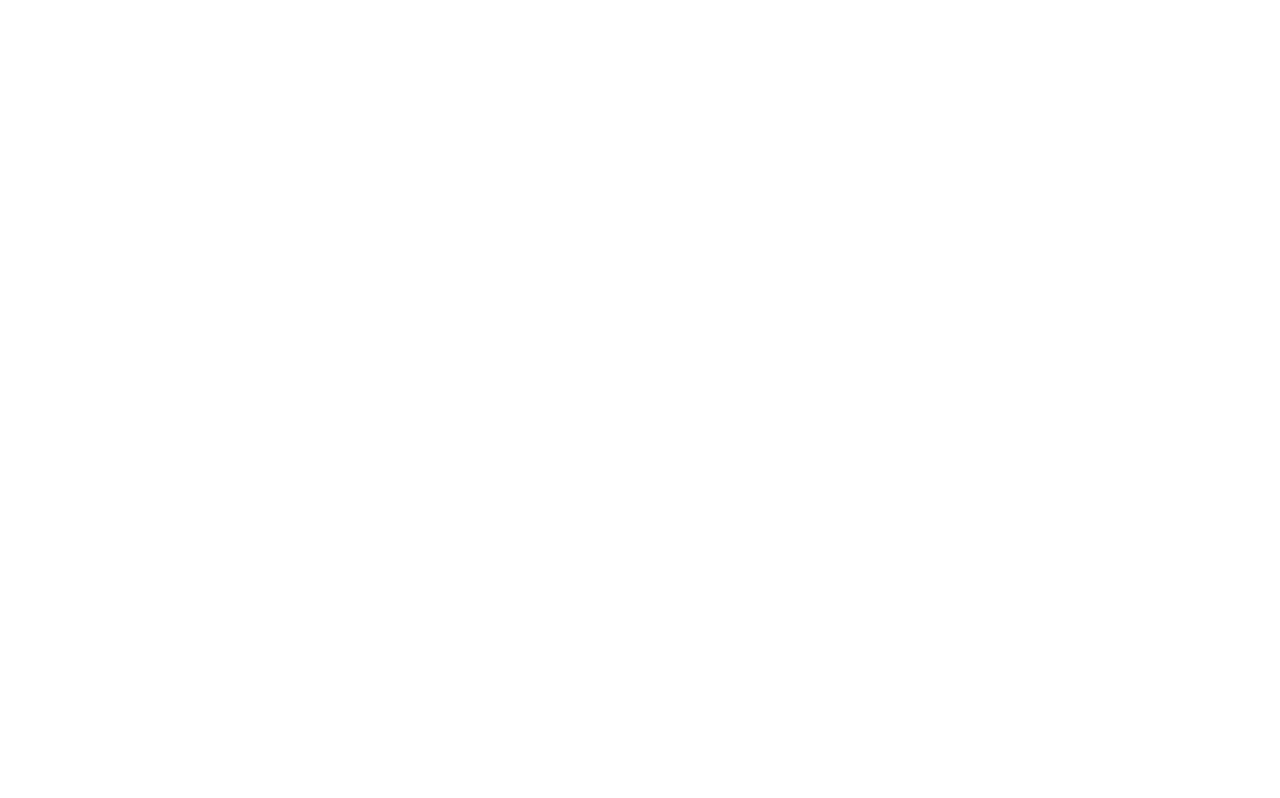
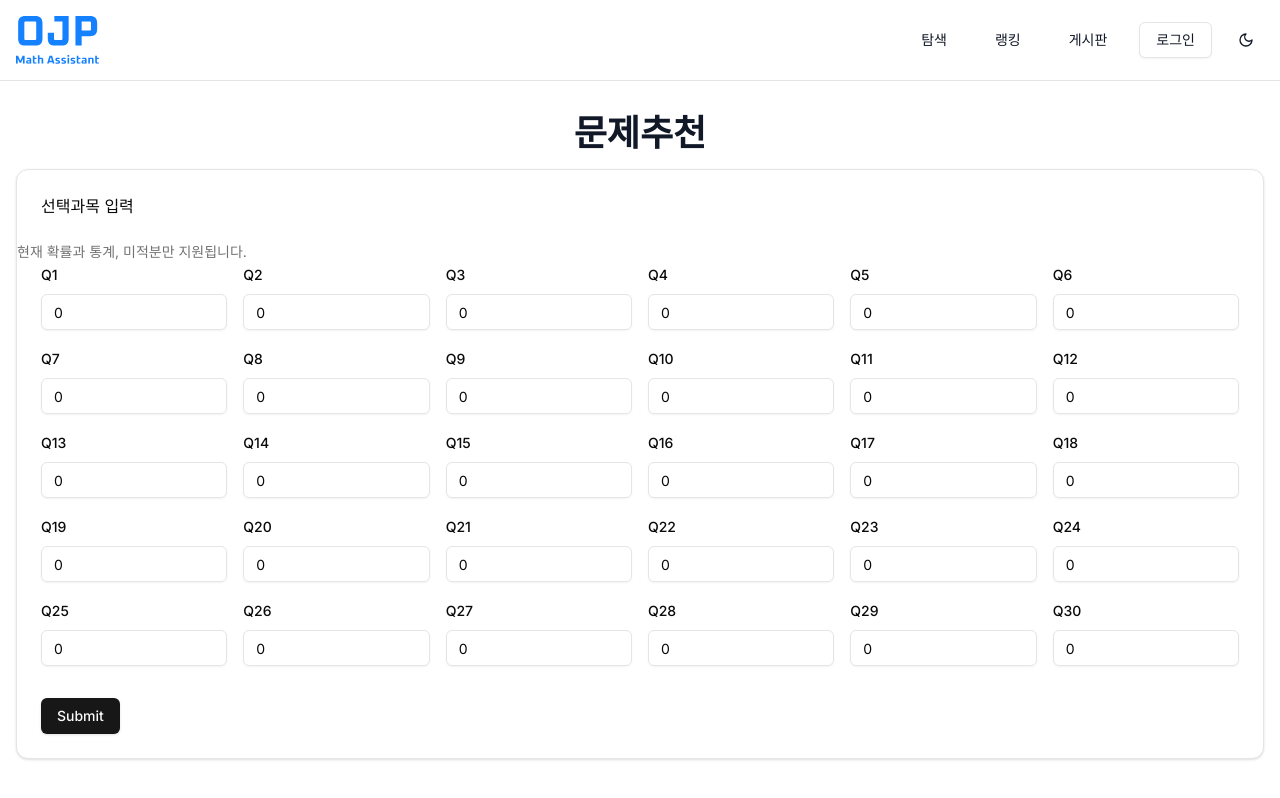
Before and after one commit to reo91004/OJP-Client, a Next.js app: page /problems/recommand in a window 1280 px wide. Before the commit this address had no page. Built offline with nearby package versions, Linux system fonts and the light colour scheme.

Commit message:
Add problem recommand page (need to update Ui and functions), Delete prisma/shema.prisma

```diff
--- a/package.json
+++ b/package.json
@@ -9,6 +9,7 @@
     "lint": "next lint"
   },
   "dependencies": {
+    "@hookform/resolvers": "^3.10.0",
     "@prisma/client": "^6.1.0",
     "@radix-ui/react-dialog": "^1.1.4",
     "@radix-ui/react-dropdown-menu": "^2.1.4",
@@ -19,6 +20,7 @@
     "@shadcn/ui": "^0.0.4",
     "class-variance-authority": "^0.7.1",
     "clsx": "^2.1.1",
+    "cn": "^0.1.1",
     "init": "^0.1.2",
     "lucide-react": "^0.469.0",
     "mongodb": "^6.12.0",
@@ -27,9 +29,11 @@
     "npx": "^10.2.2",
     "react": "^19.0.0",
     "react-dom": "^19.0.0",
+    "react-hook-form": "^7.54.2",
     "shadcn-ui": "^0.9.4",
     "tailwind-merge": "^2.6.0",
-    "tailwindcss-animate": "^1.0.7"
+    "tailwindcss-animate": "^1.0.7",
+    "zod": "^3.24.1"
   },
   "devDependencies": {
     "@eslint/eslintrc": "^3",
--- a/src/app/page.tsx
+++ b/src/app/page.tsx
@@ -29,11 +29,15 @@
           <Link href='/explore'>
             <Button size='lg'>문제 풀기</Button>
           </Link>
+          <Link href='/problems/recommand'>
+            <Button size='lg' variant='secondary'>문제 추천</Button>
+          </Link>
           <Link href='/auth/register'>
             <Button size='lg' variant='outline'>
               회원가입
             </Button>
           </Link>
+
         </div>
       </section>
 
--- a/src/app/problems/page.tsx
+++ b/src/app/problems/page.tsx
@@ -34,34 +34,9 @@
 export default function ProblemsPage() {
   return (
     <div>
-      <h1 className='text-3xl font-bold mb-6'>문제 목록</h1>
-      <div className='grid md:grid-cols-2 lg:grid-cols-3 gap-6'>
-        {problems.map((problem) => (
-          <Card key={problem.id}>
-            <CardHeader>
-              <CardTitle>{problem.title}</CardTitle>
-              <CardDescription>난이도: {problem.difficulty}</CardDescription>
-            </CardHeader>
-            <CardContent>
-              <div className='flex flex-wrap gap-2'>
-                {problem.tags.map((tag) => (
-                  <span
-                    key={tag}
-                    className='bg-blue-100 text-blue-800 text-xs font-semibold px-2.5 py-0.5 rounded'
-                  >
-                    {tag}
-                  </span>
-                ))}
-              </div>
-            </CardContent>
-            <CardFooter>
-              <Link href={`/problems/${problem.id}`}>
-                <Button>문제 풀기</Button>
-              </Link>
-            </CardFooter>
-          </Card>
-        ))}
-      </div>
+    <section className='text-center'>
+
+    </section>
     </div>
   );
 }
--- /dev/null
+++ b/src/app/problems/recommand/page.tsx
@@ -0,0 +1,109 @@
+'use client';
+
+import { Button } from '@/components/ui/button';
+import {
+  Card,
+  CardContent,
+  CardDescription,
+  CardFooter,
+  CardHeader,
+  CardTitle,
+} from '@/components/ui/card';
+import { zodResolver } from '@hookform/resolvers/zod';
+import { useForm } from 'react-hook-form';
+import { z } from 'zod';
+import Link from 'next/link';
+import {
+  Form,
+  FormControl,
+  FormDescription,
+  FormField,
+  FormItem,
+  FormLabel,
+  FormMessage,
+} from '@/components/ui/form';
+import { Input } from '@/components/ui/input';
+
+//Use https://ui.shadcn.com/docs/components/form as reference
+const formSchema = z.object({
+  problemsAns: z.number().array(),
+});
+
+//Use https://ui.shadcn.com/docs/components/form as reference
+
+export default function Page() {
+  //Use https://ui.shadcn.com/docs/components/form as reference
+  // 1. Define problems form.
+  const form = useForm<z.infer<typeof formSchema>>({
+    resolver: zodResolver(formSchema),
+    defaultValues: {
+      problemsAns: Array(30).fill(0),
+    },
+  });
+
+  // 2. Define a submit handler.
+
+  function onSubmit(values: z.infer<typeof formSchema>) {
+    //Do something with the form values.
+    // This will be type-safe and validated.
+
+    console.log(values.problemsAns);
+  }
+
+  return (
+    <div>
+      {/* title of service page */}
+      <section className='text-center'>
+        <h1 className='text-4xl font-bold mb-4'>문제추천</h1>
+      </section>
+      {/* input user answer of problems */}
+
+      <section>
+        <Card>
+          <CardHeader>선택과목 입력</CardHeader>
+          <CardDescription>
+            현재 확률과 통계, 미적분만 지원됩니다.
+          </CardDescription>
+          <CardContent>
+            <Form {...form}>
+              <form
+                onSubmit={form.handleSubmit(onSubmit)}
+                className='space-y-8'
+              >
+              <div className='grid grid-cols-6 gap-4'>
+                  {[...Array(30)].map((_, i) => (
+                    <FormField
+                      key={i}
+                      control={form.control}
+                      // name="problemsAns.{i}" references the i-th element of problemsAns
+                      name={`problemsAns.${i}`}
+                      render={({ field }) => (
+                        <FormItem>
+                          {/* Label each input "Q1", "Q2", etc. */}
+                          <FormLabel>{`Q${i + 1}`}</FormLabel>
+                          <FormControl>
+                            <Input
+                              // Make it numeric
+                              type='number'
+                              // Bind the RHF field
+                              {...field}
+                            />
+                          </FormControl>
+                          <FormMessage />
+                        </FormItem>
+                      )}
+                    />
+                  ))}
+                </div>
+                <Button type="submit">Submit</Button>
+              </form>
+            </Form>
+          </CardContent>
+        </Card>
+      </section>
+
+      {/* show recommand problems based on user input */}
+      <section></section>
+    </div>
+  );
+}
--- /dev/null
+++ b/src/components/ui/form.tsx
@@ -0,0 +1,178 @@
+"use client"
+
+import * as React from "react"
+import * as LabelPrimitive from "@radix-ui/react-label"
+import { Slot } from "@radix-ui/react-slot"
+import {
+  Controller,
+  ControllerProps,
+  FieldPath,
+  FieldValues,
+  FormProvider,
+  useFormContext,
+} from "react-hook-form"
+
+import { cn } from "@/libs/utils"
+import { Label } from "@/components/ui/label"
+
+const Form = FormProvider
+
+type FormFieldContextValue<
+  TFieldValues extends FieldValues = FieldValues,
+  TName extends FieldPath<TFieldValues> = FieldPath<TFieldValues>
+> = {
+  name: TName
+}
+
+const FormFieldContext = React.createContext<FormFieldContextValue>(
+  {} as FormFieldContextValue
+)
+
+const FormField = <
+  TFieldValues extends FieldValues = FieldValues,
+  TName extends FieldPath<TFieldValues> = FieldPath<TFieldValues>
+>({
+  ...props
+}: ControllerProps<TFieldValues, TName>) => {
+  return (
+    <FormFieldContext.Provider value={{ name: props.name }}>
+      <Controller {...props} />
+    </FormFieldContext.Provider>
+  )
+}
+
+const useFormField = () => {
+  const fieldContext = React.useContext(FormFieldContext)
+  const itemContext = React.useContext(FormItemContext)
+  const { getFieldState, formState } = useFormContext()
+
+  const fieldState = getFieldState(fieldContext.name, formState)
+
+  if (!fieldContext) {
+    throw new Error("useFormField should be used within <FormField>")
+  }
+
+  const { id } = itemContext
+
+  return {
+    id,
+    name: fieldContext.name,
+    formItemId: `${id}-form-item`,
+    formDescriptionId: `${id}-form-item-description`,
+    formMessageId: `${id}-form-item-message`,
+    ...fieldState,
+  }
+}
+
+type FormItemContextValue = {
+  id: string
+}
+
+const FormItemContext = React.createContext<FormItemContextValue>(
+  {} as FormItemContextValue
+)
+
+const FormItem = React.forwardRef<
+  HTMLDivElement,
+  React.HTMLAttributes<HTMLDivElement>
+>(({ className, ...props }, ref) => {
+  const id = React.useId()
+
+  return (
+    <FormItemContext.Provider value={{ id }}>
+      <div ref={ref} className={cn("space-y-2", className)} {...props} />
+    </FormItemContext.Provider>
+  )
+})
+FormItem.displayName = "FormItem"
+
+const FormLabel = React.forwardRef<
+  React.ElementRef<typeof LabelPrimitive.Root>,
+  React.ComponentPropsWithoutRef<typeof LabelPrimitive.Root>
+>(({ className, ...props }, ref) => {
+  const { error, formItemId } = useFormField()
+
+  return (
+    <Label
+      ref={ref}
+      className={cn(error && "text-destructive", className)}
+      htmlFor={formItemId}
+      {...props}
+    />
+  )
+})
+FormLabel.displayName = "FormLabel"
+
+const FormControl = React.forwardRef<
+  React.ElementRef<typeof Slot>,
+  React.ComponentPropsWithoutRef<typeof Slot>
+>(({ ...props }, ref) => {
+  const { error, formItemId, formDescriptionId, formMessageId } = useFormField()
+
+  return (
+    <Slot
+      ref={ref}
+      id={formItemId}
+      aria-describedby={
+        !error
+          ? `${formDescriptionId}`
+          : `${formDescriptionId} ${formMessageId}`
+      }
+      aria-invalid={!!error}
+      {...props}
+    />
+  )
+})
+FormControl.displayName = "FormControl"
+
+const FormDescription = React.forwardRef<
+  HTMLParagraphElement,
+  React.HTMLAttributes<HTMLParagraphElement>
+>(({ className, ...props }, ref) => {
+  const { formDescriptionId } = useFormField()
+
+  return (
+    <p
+      ref={ref}
+      id={formDescriptionId}
+      className={cn("text-[0.8rem] text-muted-foreground", className)}
+      {...props}
+    />
+  )
+})
+FormDescription.displayName = "FormDescription"
+
+const FormMessage = React.forwardRef<
+  HTMLParagraphElement,
+  React.HTMLAttributes<HTMLParagraphElement>
+>(({ className, children, ...props }, ref) => {
+  const { error, formMessageId } = useFormField()
+  const body = error ? String(error?.message) : children
+
+  if (!body) {
+    return null
+  }
+
+  return (
+    <p
+      ref={ref}
+      id={formMessageId}
+      className={cn("text-[0.8rem] font-medium text-destructive", className)}
+      {...props}
+    >
+      {body}
+    </p>
+  )
+})
+FormMessage.displayName = "FormMessage"
+
+export {
+  useFormField,
+  Form,
+  FormItem,
+  FormLabel,
+  FormControl,
+  FormDescription,
+  FormMessage,
+  FormField,
+}
```
Also changed, not shown: 1 other file (tests, documents, lock files or other folders).
